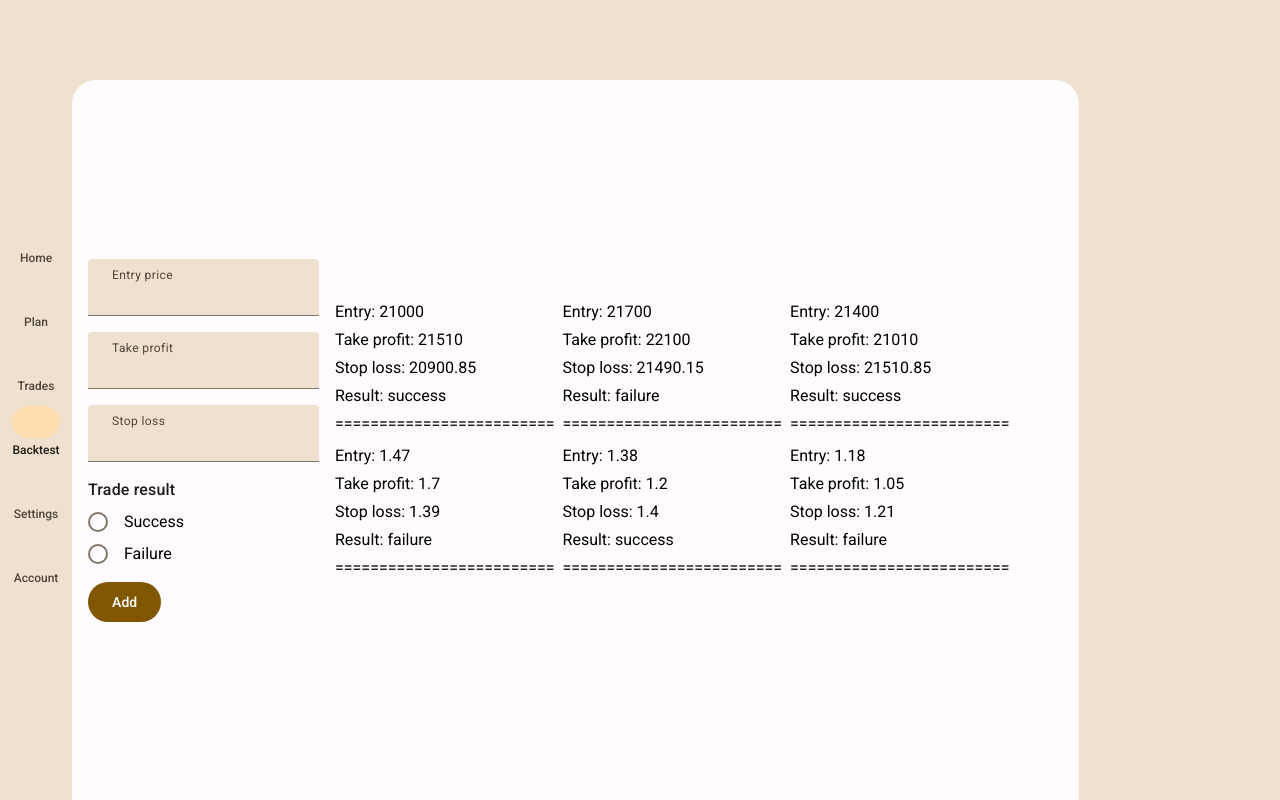
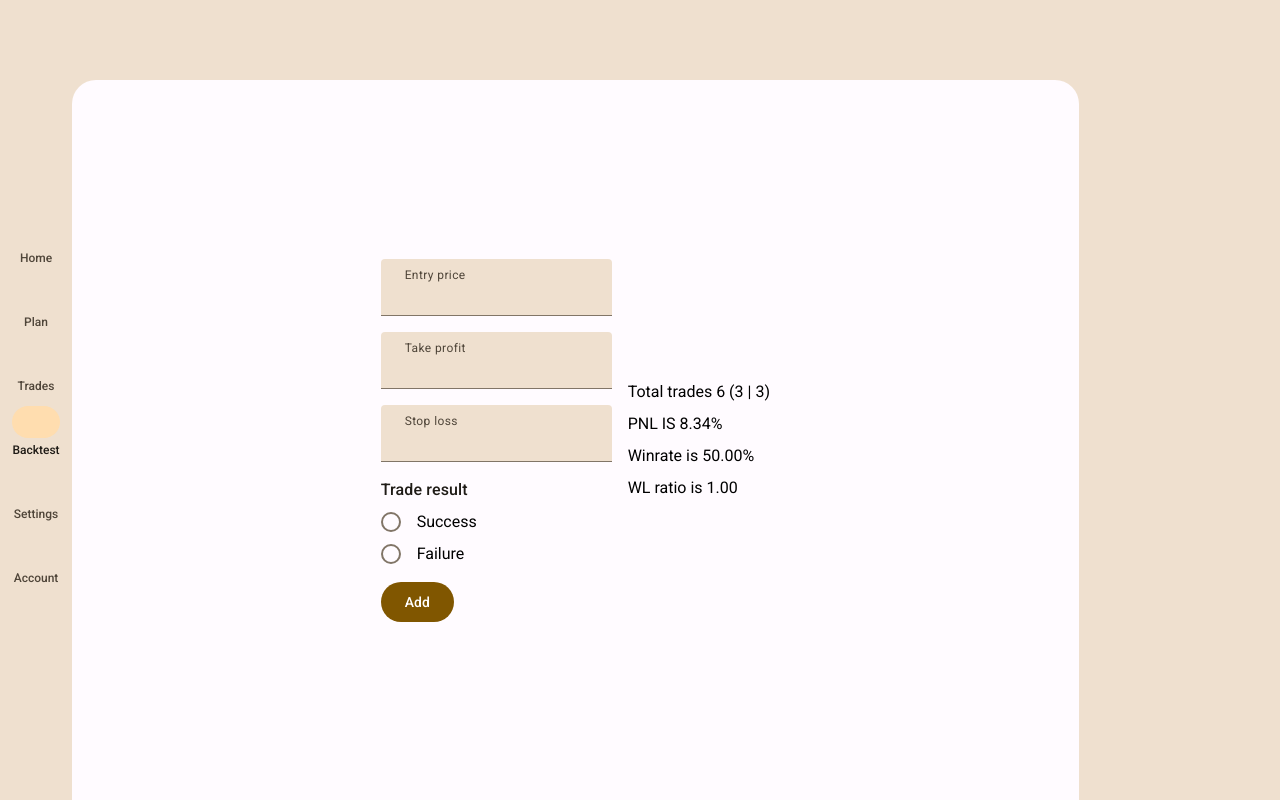
Before and after one commit to 7evenUp/trading-plan, a React (Vite) app: page /backtest in a window 1280 px wide. Built offline with nearby package versions, Linux system fonts and the light colour scheme; some icons are missing.

Commit message:
Added MVP backtest logic

```diff
--- a/src/redux/backtest/backtestSlice.ts
+++ b/src/redux/backtest/backtestSlice.ts
@@ -66,10 +66,6 @@ export const backtestSlice = createSlice({
   },
 });
 
-// Action creators are generated for each case reducer function
 export const { add } = backtestSlice.actions;
 
 export default backtestSlice.reducer;
-
-// Selectors
-export const selectBacktests = (state: RootState) => state.backtest
--- /dev/null
+++ b/src/redux/backtest/selectors.ts
@@ -0,0 +1,41 @@
+import { createSelector } from "reselect";
+import { RootState } from "../store";
+
+export const selectBacktests = (state: RootState) => state.backtest;
+
+export const selectPNL = createSelector(
+  (state: RootState) => state.backtest,
+  (backtest) => {
+    let pnl = 0;
+    backtest.forEach((item) => {
+      if (item.result === "success") {
+        pnl += Math.abs(((item.tp - item.entry) * 100) / item.entry);
+      } else {
+        pnl -= Math.abs(((item.sl - item.entry) * 100) / item.entry);
+      }
+    });
+
+    return pnl.toFixed(2);
+  }
+);
+
+export const selectWinrate = createSelector(
+  (state: RootState) => state.backtest,
+  (backtest) => {
+    const wins = backtest.filter((item) => item.result === "success");
+    return (wins.length * 100) / backtest.length;
+  }
+);
+
+export const selectWinsAndFailsAmount = createSelector(
+  (state: RootState) => state.backtest,
+  (backtest) => {
+    const wins = backtest.filter((item) => item.result === "success");
+    const fails = backtest.filter((item) => item.result === "failure");
+
+    return {
+      wins: wins.length,
+      fails: fails.length,
+    };
+  }
+);
--- a/src/routes/Backtest.tsx
+++ b/src/routes/Backtest.tsx
@@ -1,15 +1,30 @@
-import { BacktestForm } from "../components"
-import { selectBacktests } from "../redux/backtest/backtestSlice"
-import { useAppSelector } from "../redux/hooks"
+import { BacktestForm } from "../components";
+import {
+  selectBacktests,
+  selectPNL,
+  selectWinrate,
+  selectWinsAndFailsAmount,
+} from "../redux/backtest/selectors";
+import { useAppSelector } from "../redux/hooks";
 
 const Backtest = () => {
-  const backtest = useAppSelector(selectBacktests)
+  const backtest = useAppSelector(selectBacktests);
+  const pnl = useAppSelector(selectPNL);
+  const winrate = useAppSelector(selectWinrate);
+  const { wins, fails } = useAppSelector(selectWinsAndFailsAmount);
 
   return (
     <div className="bg-surface rounded-t-3xl h-[90%] w-5/6 flex items-center justify-center gap-4 p-4">
       <BacktestForm />
-      <div className="flex gap-2 flex-wrap max-h-full">
-        {backtest.map((bt, i) => (
+      <div className="flex gap-2 flex-col max-h-full">
+        <span>
+          Total trades {backtest.length} ({wins} | {fails})
+        </span>
+        <span>PNL IS {pnl}%</span>
+        <span>Winrate is {winrate.toFixed(2)}%</span>
+        <span>WL ratio is {(wins / fails).toFixed(2)}</span>
+
+        {/* {backtest.map((bt, i) => (
           <div className="flex flex-col gap-1" key={i}>
           <span>Entry: {bt.entry}</span>
           <span>Take profit: {bt.tp}</span>
@@ -17,10 +32,10 @@ const Backtest = () => {
           <span>Result: {bt.result}</span>
           <span>=========================</span>
           </div>
-        ))}
+        ))} */}
       </div>
     </div>
-  )
-}
+  );
+};
 
-export default Backtest
+export default Backtest;
```
